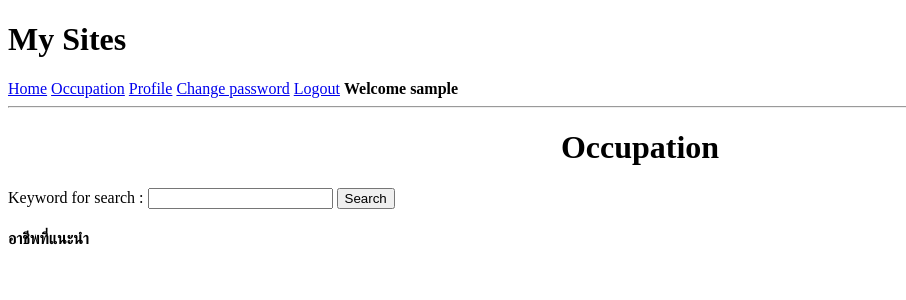
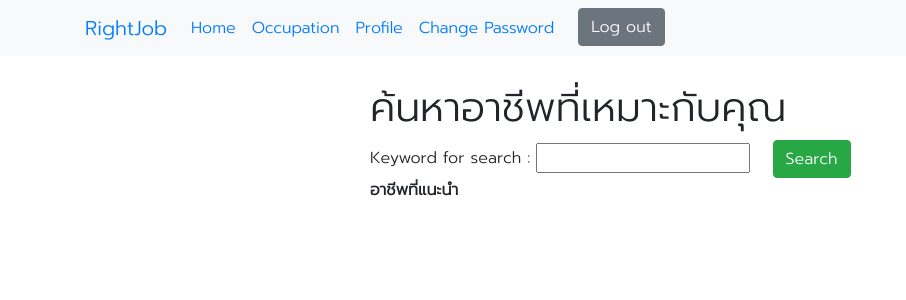
Before and after one commit to Nutnicha-S/RightmanRightjob, a Django app: page /occupation in a window 1280 px wide. Shown: the top 300 px of the page, without its empty margins (0-906 px from the left). Run offline with Django 3.2, Linux system fonts and the light colour scheme; the visitor is signed in with stand-in values (Sample User, id 1); parts of the project's set-up code (start-up, migrations or seed data) failed here and were passed over; some libraries are stand-ins or nearby versions.

Commit message:
Decorate web

```diff
--- a/jobportal/views.py
+++ b/jobportal/views.py
@@ -57,7 +57,7 @@ def editprofile(request):
         form = InputForm(request.POST, request.FILES)
 
         if form.is_valid():
-            MyUser.objects.filter(user=request.user).update(Firstname=request.POST["Firstname"], Lastname=request.POST["Lastname"], skills=request.POST["skills"])
+            MyUser.objects.filter(user=request.user).update(email=request.POST["email"], Firstname=request.POST["Firstname"], Lastname=request.POST["Lastname"], skills=request.POST["skills"])
 
             return HttpResponseRedirect('/profile')
     else:
@@ -107,6 +107,8 @@ def Recommend(request):
     msg=request.GET['search']
     # Filter keyword in Description
     filter = isco.loc[isco['Description'].str.contains(msg, case=False)]
+
+    print(filter)
     # Output the shape of tfidf_matrix
     isco_matrix = tfidf.fit_transform(filter['Description'])
     similarity_matrix = linear_kernel(isco_matrix,isco_matrix)
@@ -122,13 +124,29 @@ def Recommend(request):
 
     # Get the data indices
     data = [i[0] for i in sim_scores]
+
     res = list(filter['Name'].iloc[data])
+    # print(res)
+    # print(res[0])
+
+    # filter2 = isco.loc[isco['Name'].str.contains(res[0], case=False)]
+
+    # print(list(filter2["Description"])[0])
 
     # Return the top 10 most similar data
     return res
 
+def getDescriptionByName(request, key):
+    keyName = key
+    filter = isco.loc[isco['Name'].str.contains(keyName, case=False)]
+
+    print("In get Description By Name")
+    print(list(filter["Description"])[0])
+    # code here
+
+    return render(request, 'moreinfo.html', {"context":list(filter["Description"])[0],"key":key})
+
 def recommendUser(request):
-
     dataUser = MyUser.objects.filter(user=request.user)
     # print(dataUser[0].skills)
     skillStr = dataUser[0].skills
@@ -168,11 +186,25 @@ def recommendUser(request):
         else:
             resDict[data] = 1
 
-    print(resDict)
+    sort_orders = sorted(resDict.items(), key=lambda x: x[1])
 
-    # end
+    labels = []
+    data = []
 
-    return render(request, 'recommendUser.html', {'resDict':resDict})
+    for index in range(len(sort_orders)):
+        labels.append(sort_orders[index][0])
+        data.append(sort_orders[index][1])
+
+    labels.reverse()
+    data.reverse()
+
+    multiData = 100/len(sort_orders)
+    multiplied_list = [round((element * multiData), 2) for element in data]
+
+    zipRes = zip(labels,multiplied_list)
+    return render(request, 'recommendUser.html', {
+        'zipRes': zipRes
+    })
 
 def Occupation(request):
     if (request.GET.get("search")):
--- a/rightjob/settings.py
+++ b/rightjob/settings.py
@@ -67,6 +67,11 @@ MIDDLEWARE = [
 ]
 
 ROOT_URLCONF = 'rightjob.urls'
+
+STATICFILES_DIRS = [
+    BASE_DIR / "static",
+    '/var/www/static/',
+]
 
 TEMPLATES = [
     {
--- a/rightjob/urls.py
+++ b/rightjob/urls.py
@@ -16,6 +16,9 @@ Including another URLconf
 from django.contrib import admin
 from django.urls import path, include
 from jobportal import views
+from django.contrib.staticfiles.urls import staticfiles_urlpatterns
+from django.conf.urls.static import static
+from django.conf import settings
 
 urlpatterns = [
     path('admin/', admin.site.urls),
@@ -26,4 +29,7 @@ urlpatterns = [
     path('signup/', views.signup, name='signup'),
     path('recommend/', views.recommendUser, name='recommend'),
     path('accounts/', include('django.contrib.auth.urls')),
-]
+    path('moreinfo/<str:key>', views.getDescriptionByName, name='moreinfo'),
+]+ static(settings.STATIC_URL, document_root=settings.STATIC_ROOT)
+
+urlpatterns += staticfiles_urlpatterns()
--- a/templates/Occupation.html
+++ b/templates/Occupation.html
@@ -2,21 +2,38 @@
 {% block title %}Occupation{% endblock %}
 {% block content %}
 
-<h1 align="center">Occupation</h1>
+<div class="container">
+    <div class="row justify-content-center">
+        <div class="col-6">
+<h1>ค้นหาอาชีพที่เหมาะกับคุณ</h1>
 	<div class="form-group">
 		<form method="GET" action="{% url 'occupation' %}">
 			Keyword for search : <input type="text" name="search">
-			<button class="btn btn-secondary">Search</button>
+			<button class="btn btn-success ml-3">Search</button>
 
-			<h4>อาชีพที่แนะนำ</h4>
+			<br><strong>อาชีพที่แนะนำ</strong><br>
 
 			{% for data in dataList %}
-				{{data}}<br>
+			<div class="card w-95 row mt-2">
+				<div class="card-body">
+				  <h5 class="card-title">{{ data }}</h5>
+				  <p class="card-text"><small>ท่านสามารถอ่านรายละเอียดเพิ่มเติมได้โดยคลิกที่ปุ่มด้านล่าง</small></p>
+				  <form method="GET" action="{% url 'moreinfo' data %}">
+					<a href="{% url 'moreinfo' data %}" class="btn btn-primary ml-3">อ่านเพิ่มเติม</a>
+				</form>
+
+				</div>
+			  </div>
 			{% endfor %}
 
 		</form>
 	</div>
 </div>
+</div>
+
+</div>
+</div>
+
 
 </body>
 </html>
--- a/templates/base.html
+++ b/templates/base.html
@@ -1,29 +1,60 @@
-<!DOCTYPE html>
+<!doctype html>
 <html lang="en">
-<head>
-    <meta charset="UTF-8">
-    <meta http-equiv="X-UA-Compatible" content="IE=edge">
-    <meta name="viewport" content="width=device-width, initial-scale=1.0">
-    <title>{% block title %}{% endblock %}</title>
-</head>
-<body>
-    <h1>My Sites</h1>
-    <a href="{% url 'home' %}">Home</a>
-    <a href="{% url 'occupation' %}">Occupation</a>
+  <head>
+    <meta charset="utf-8">
+    <meta name="viewport" content="width=device-width, initial-scale=1, shrink-to-fit=no">
+    <link rel="stylesheet" href="https://stackpath.bootstrapcdn.com/bootstrap/4.1.3/css/bootstrap.min.css" integrity="sha384-MCw98/SFnGE8fJT3GXwEOngsV7Zt27NXFoaoApmYm81iuXoPkFOJwJ8ERdknLPMO" crossorigin="anonymous">
+    <link rel="preconnect" href="https://fonts.googleapis.com">
+    <link rel="preconnect" href="https://fonts.gstatic.com" crossorigin>
+    <link href="https://fonts.googleapis.com/css2?family=Prompt:wght@300&display=swap" rel="stylesheet">
+    <style type="text/css">
+      body{
+        font-family: 'Prompt', sans-serif;
+      }
+    </style>
+    <title>{% block title %}Welcome{% endblock %}</title>
+  </head>
+  <body>
+    <nav class="navbar navbar-expand-lg bg-light mb-1">
+        <div class="container">
+          <a class="navbar-brand" href="{% url 'home' %}">RightJob</a>
+          <button class="navbar-toggler" type="button" data-bs-toggle="collapse" data-bs-target="#navbarSupportedContent" aria-controls="navbarSupportedContent" aria-expanded="false" aria-label="Toggle navigation">
+            <span class="navbar-toggler-icon"></span>
+          </button>
+          <div class="collapse navbar-collapse" id="navbarSupportedContent">
+            <ul class="navbar-nav mb-2 mb-lg-0">
+              <li class="nav-item">
+                <a class="nav-link active" aria-current="page" href="{% url 'home' %}">Home</a>
+              </li>
+              <li class="nav-item">
+                <a class="nav-link" href="{% url 'occupation' %}">Occupation</a>
+              </li>
+            </ul>
+            {% if user.is_authenticated %}
+                <ul class="navbar-nav mb-2 mb-lg-0">
+                    <li class="nav-item">
+                        <a class="nav-link" href="{% url 'profile' %}">Profile</a>
+                    </li>
+                    <li class="nav-item">
+                        <a class="nav-link" href="{% url 'password_change' %}">Change Password</a>
+                    </li>
+                    <li class="nav-item">
+                        <!-- <a class="nav-link" href="{% url 'logout' %}">Log out</a> -->
+                        <a href="{% url 'logout' %}" class="btn btn-secondary ml-3">Log out</a>
+                    </li>
+                </ul>
+            {% else %}
+                <form class="form-inline my-2 my-lg-0">
+                    <a href="{% url 'login' %}" class="btn btn-secondary ml-3">Log in</a>
+                    <a href="{% url 'signup' %}" class="btn btn-primary ml-3">Sign Up</a>
+                </form>
+            {% endif %}
+          </div>
+        </div>
+      </nav>
 
-    {% if user.is_authenticated %}
-    <a href="{% url 'profile' %}">Profile</a>
-    <a href="{% url 'password_change' %}">Change password</a>
-    <a href="{% url 'logout' %}">Logout</a>
-    <strong>Welcome {% if user.is_authenticated %}{{ user.username }}{% else %}visitor{% endif %}</strong>
-
-    {% else %}
-    <a href="{% url 'signup' %}">Sign Up</a>
-    <a href="{% url 'login' %}">Log in</a>
-    {% endif %}
-    <hr>
-
+    <br>
     {% block content %}
     {% endblock %}
-</body>
+  </body>
 </html>
```
Also changed, not shown: templates/Registration/login.html (+18 -7 lines), templates/Registration/password_change_done.html (+10 -0 lines), templates/Registration/password_change_form.html (+12 -0 lines), templates/Registration/signup.html (+12 -0 lines), templates/editProfile.html (+12 -1 lines), templates/home.html (+17 -8 lines), templates/moreinfo.html (added, +32 -0 lines), templates/profile.html (+14 -1 lines), templates/recommendUser.html (+22 -2 lines), jobportal/static/dj_app/media/house.jpg (added).
